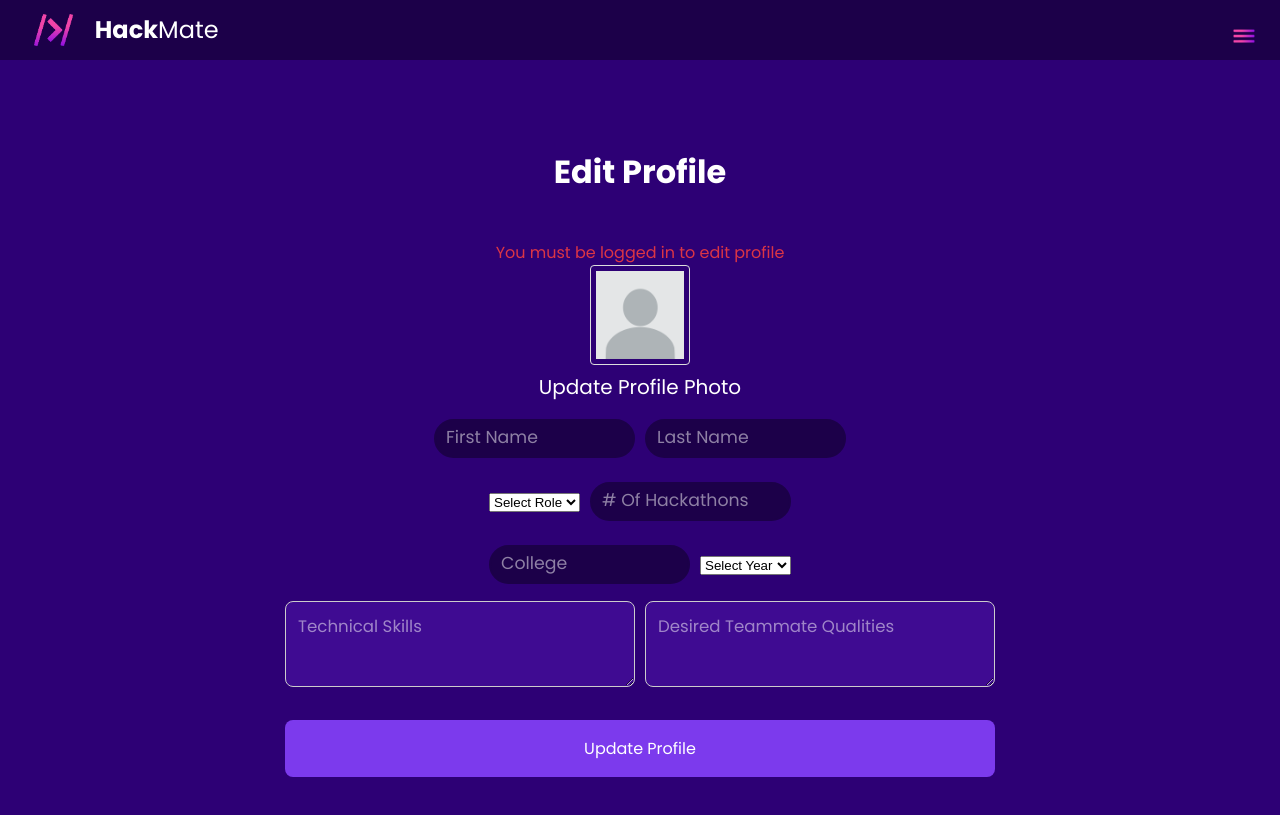
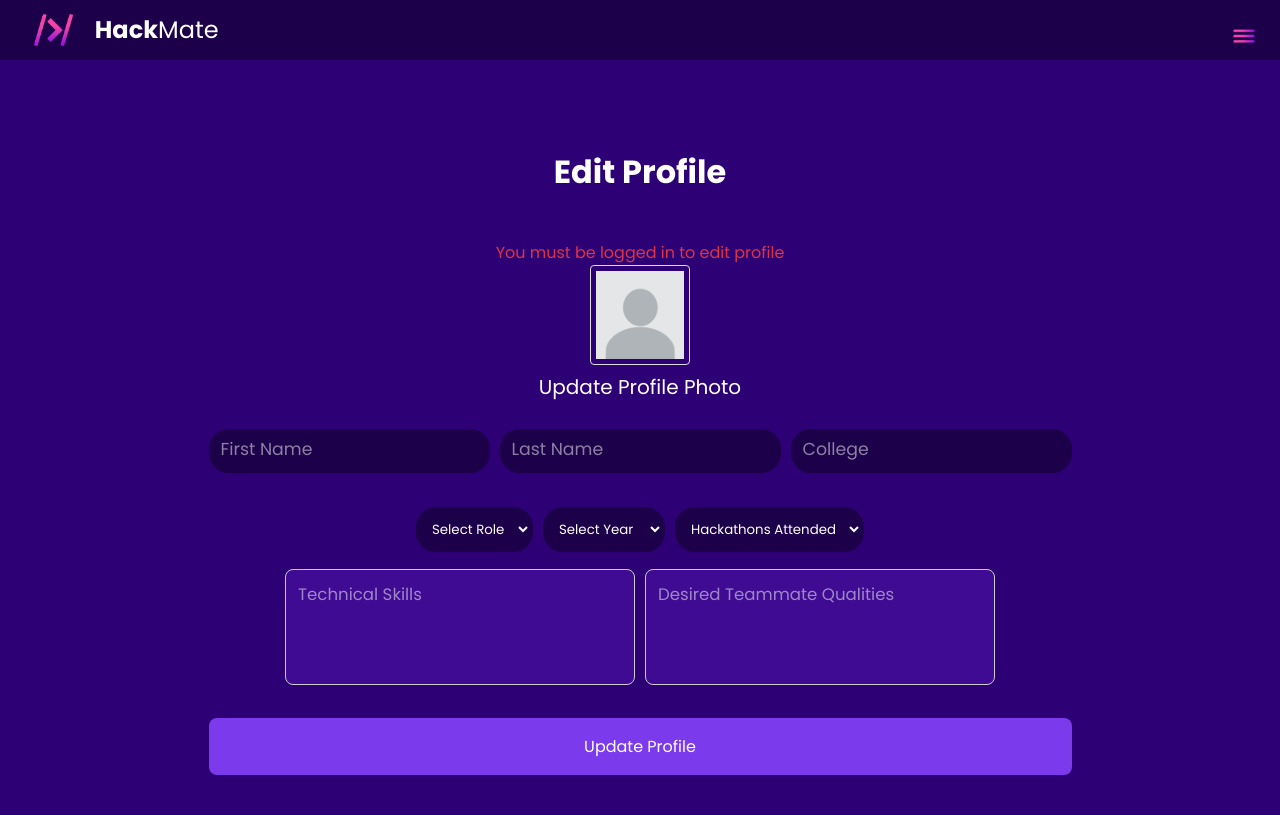
Before and after one commit to ihatepeanuts32/HackMate, a React (Vite) app in the folder frontend/: page /updateProfile in a window 1280 px wide. Built offline with nearby package versions, Linux system fonts and the light colour scheme.

Commit message:
edit profile stylings

```diff
--- a/frontend/src/pages/EditProfile.jsx
+++ b/frontend/src/pages/EditProfile.jsx
@@ -104,7 +104,6 @@ const EditProfile = () => {
                                 placeholder="First Name"
                                 value={formData.firstName}
                                 onChange={handleInputChange}
-                                required
                             />
                         </div>
                         <div>
@@ -114,26 +113,29 @@ const EditProfile = () => {
                                 placeholder="Last Name"
                                 value={formData.lastName}
                                 onChange={handleInputChange}
-                                required
+                            />
+                        </div>
+                        <div className="split-row">
+
+                         <div>
+                            <input
+                                type="text"
+                                name="college"
+                                placeholder="College"
+                                value={formData.college}
+                                onChange={handleInputChange}
                             />
                         </div>
                     </div>
-
+                    </div>
                     <div className="split-row">
-                        {/* <div>
-                            <input
-                                type="text"
-                                name="preferredRole"
-                                placeholder="Preferred Role"
-                                value={formData.preferredRole}
-                                onChange={handleInputChange}
-                            />
-                        </div> */}
-                        <div>
+                         <div>
                           <select
                             name="preferredRole"
                             value={formData.preferredRole}
                             onChange={handleInputChange}
+                            className="select-dropdown"
+
                           >
                             <option value="">Select Role</option>
                             <option value="Frontend">Frontend</option>
@@ -142,26 +144,37 @@ const EditProfile = () => {
                           </select>
                         </div>
                         <div>
-                            <input
-                                type="number"
+                          <select
+                            name="year"
+                            value={formData.year}
+                            onChange={handleInputChange}
+                            className="select-dropdown"
+                          >
+                            <option value="">Select Year</option>
+                            <option value="Freshman">Freshman</option>
+                            <option value="Sophomore">Sophomore</option>
+                            <option value="Junior">Junior</option>
+                            <option value="Senior">Senior</option>
+                          </select>
+                        </div>
+                        <div>
+                            <select
                                 name="hackathonsAttended"
-                                placeholder="# Of Hackathons"
                                 value={formData.hackathonsAttended}
                                 onChange={handleInputChange}
-                                min="0"
-                            />
-                        </div>
+                                className="select-dropdown"
+
+                            >
+                                <option value="">Hackathons Attended</option>
+                                {[...Array(16).keys()].map((num) => (
+                                <option key={num} value={num}>
+                                    {num}
+                                </option>
+                                ))}
+                            </select>
+                            </div>
                     </div>
-                    <div className="split-row">
-                    <div>
-                            <input
-                                type="text"
-                                name="college"
-                                placeholder="College"
-                                value={formData.college}
-                                onChange={handleInputChange}
-                            />
-                        </div>
+
                         {/* <div>
                             <input
                                 type="text"
@@ -171,20 +184,7 @@ const EditProfile = () => {
                                 onChange={handleInputChange}
                             />
                         </div> */}
-                        <div>
-                          <select
-                            name="year"
-                            value={formData.year}
-                            onChange={handleInputChange}
-                          >
-                            <option value="">Select Year</option>
-                            <option value="Freshman">Freshman</option>
-                            <option value="Sophomore">Sophomore</option>
-                            <option value="Junior">Junior</option>
-                            <option value="Senior">Senior</option>
-                          </select>
-                        </div>
-                    </div>
+
                     <div className="split-row">
                         <div>
                             <textarea
--- a/frontend/src/pages/UpdateProfile.jsx
+++ b/frontend/src/pages/UpdateProfile.jsx
@@ -166,23 +166,27 @@ const EditProfile = () => {
                                 onChange={handleInputChange}
                             />
                         </div>
-                    </div>
+                        <div className="split-row">
 
-                    <div className="split-row">
-                        {/* <div>
+                         <div>
                             <input
                                 type="text"
-                                name="preferredRole"
-                                placeholder="Preferred Role"
-                                value={formData.preferredRole}
+                                name="college"
+                                placeholder="College"
+                                value={formData.college}
                                 onChange={handleInputChange}
                             />
-                        </div> */}
+                        </div>
+                    </div>
+                    </div>
+                    <div className="split-row">
                          <div>
                           <select
                             name="preferredRole"
                             value={formData.preferredRole}
                             onChange={handleInputChange}
+                            className="select-dropdown"
+
                           >
                             <option value="">Select Role</option>
                             <option value="Frontend">Frontend</option>
@@ -191,26 +195,37 @@ const EditProfile = () => {
                           </select>
                         </div>
                         <div>
-                            <input
-                                type="number"
+                          <select
+                            name="year"
+                            value={formData.year}
+                            onChange={handleInputChange}
+                            className="select-dropdown"
+                          >
+                            <option value="">Select Year</option>
+                            <option value="Freshman">Freshman</option>
+                            <option value="Sophomore">Sophomore</option>
+                            <option value="Junior">Junior</option>
+                            <option value="Senior">Senior</option>
+                          </select>
+                        </div>
+                        <div>
+                            <select
                                 name="hackathonsAttended"
-                                placeholder="# Of Hackathons"
                                 value={formData.hackathonsAttended}
                                 onChange={handleInputChange}
-                                min="0"
-                            />
-                        </div>
+                                className="select-dropdown"
+
+                            >
+                                <option value="">Hackathons Attended</option>
+                                {[...Array(16).keys()].map((num) => (
+                                <option key={num} value={num}>
+                                    {num}
+                                </option>
+                                ))}
+                            </select>
+                            </div>
                     </div>
-                    <div className="split-row">
-                    <div>
-                            <input
-                                type="text"
-                                name="college"
-                                placeholder="College"
-                                value={formData.college}
-                                onChange={handleInputChange}
-                            />
-                        </div>
+
                         {/* <div>
                             <input
                                 type="text"
@@ -220,20 +235,7 @@ const EditProfile = () => {
                                 onChange={handleInputChange}
                             />
                         </div> */}
-                        <div>
-                          <select
-                            name="year"
-                            value={formData.year}
-                            onChange={handleInputChange}
-                          >
-                            <option value="">Select Year</option>
-                            <option value="Freshman">Freshman</option>
-                            <option value="Sophomore">Sophomore</option>
-                            <option value="Junior">Junior</option>
-                            <option value="Senior">Senior</option>
-                          </select>
-                        </div>
-                    </div>
+
                     <div className="split-row">
                         <div>
                             <textarea
--- a/frontend/src/styles/index.css
+++ b/frontend/src/styles/index.css
@@ -106,6 +106,34 @@ button {
   color: white; */
 }
 
+/* .select-dropdown {
+  width: 100%;
+  padding: 4px;
+  margin: 6px 0;
+  box-sizing: border-box;
+  border: 2px solid #1C0049;
+  border-radius: 20px;
+  font-family: 'Poppins', sans-serif;
+  color: var(--text-color);
+  background-color: var(--button-color);
+
+} */
+
+.select-dropdown {
+  width: 100%;
+  padding: 10px;
+  margin: 7px 0;
+  box-sizing: border-box;
+  border: 2px solid #1C0049;
+  border-radius: 20px;
+  background-color: var(--input-color);
+  color: var(--text-color);
+  font-family: 'Poppins', sans-serif;
+
+}
+
+
+
 .link-button
 {
   flex: 0 0 auto;
@@ -213,6 +241,7 @@ input{
   border-radius: 20px;
   background-color: var(--input-color);
   color: var(--text-color);
+  font-family: 'Poppins', sans-serif;
 }
 
 textarea{
@@ -259,8 +288,10 @@ textarea{
   color: var(--text-color);
   font-size: .8em;
   border-radius: 8px;
-  resize: vertical; /* Allows the user to resize it vertically */
+  resize: none;
   box-sizing: border-box;
+  font-family: 'Poppins', sans-serif;
+
 }
 
 input.photo-selector
```
